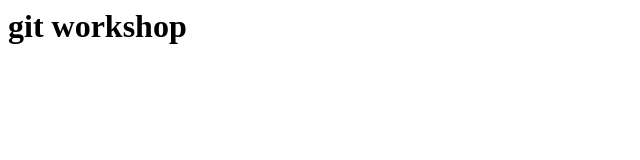
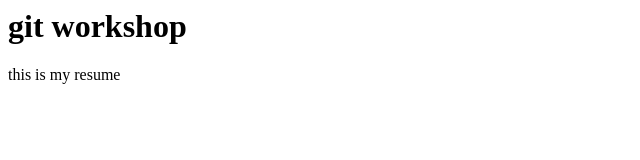
Before and after one commit to mahesh8842/gitworkshop1, a plain HTML site: page resume.html in a window 1280 px wide. Shown: the full height of the page, 0-640 px from the left. Drawn offline with Linux system fonts and the light colour scheme.

Commit message:
second commit

```diff
--- a/resume.html
+++ b/resume.html
@@ -4,5 +4,6 @@
 </head>
 <body>
 <h1> git workshop</h1>
+<p>this is my resume </p>
 </body>
 </html>
```
